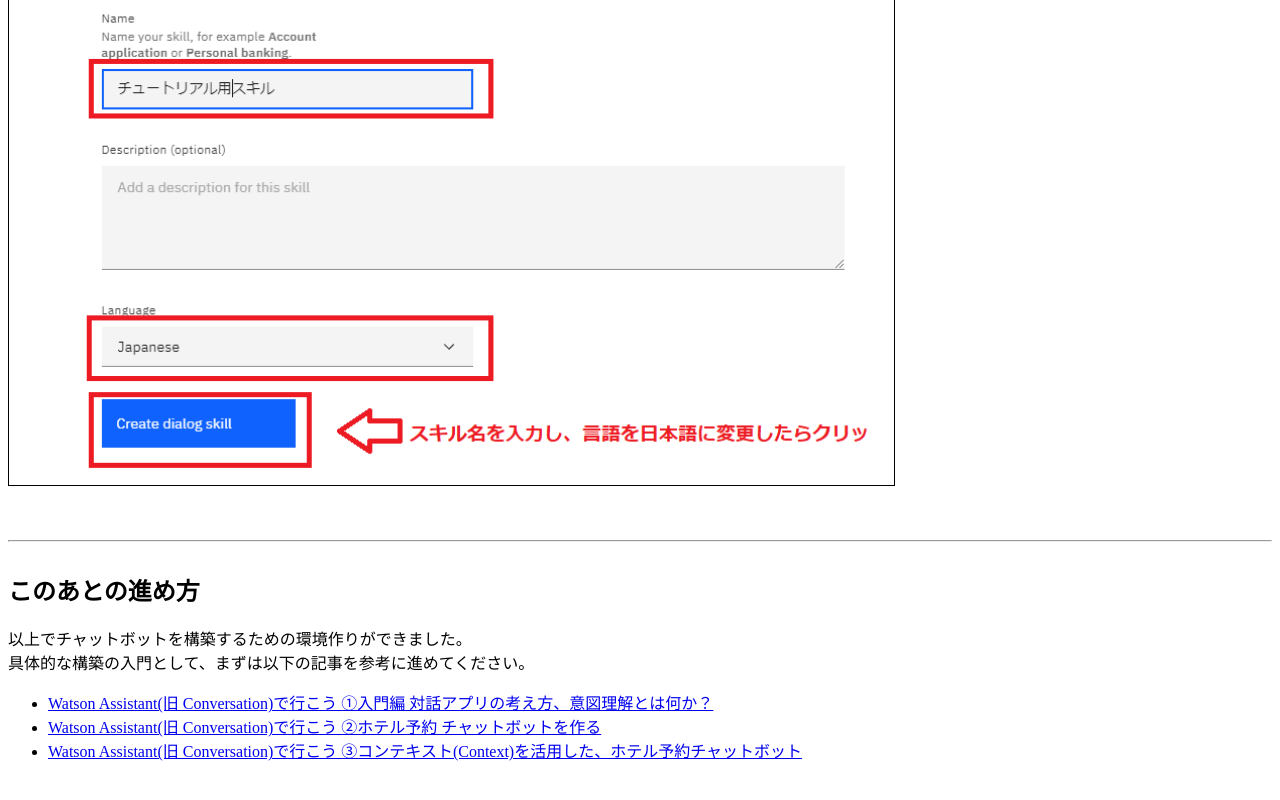
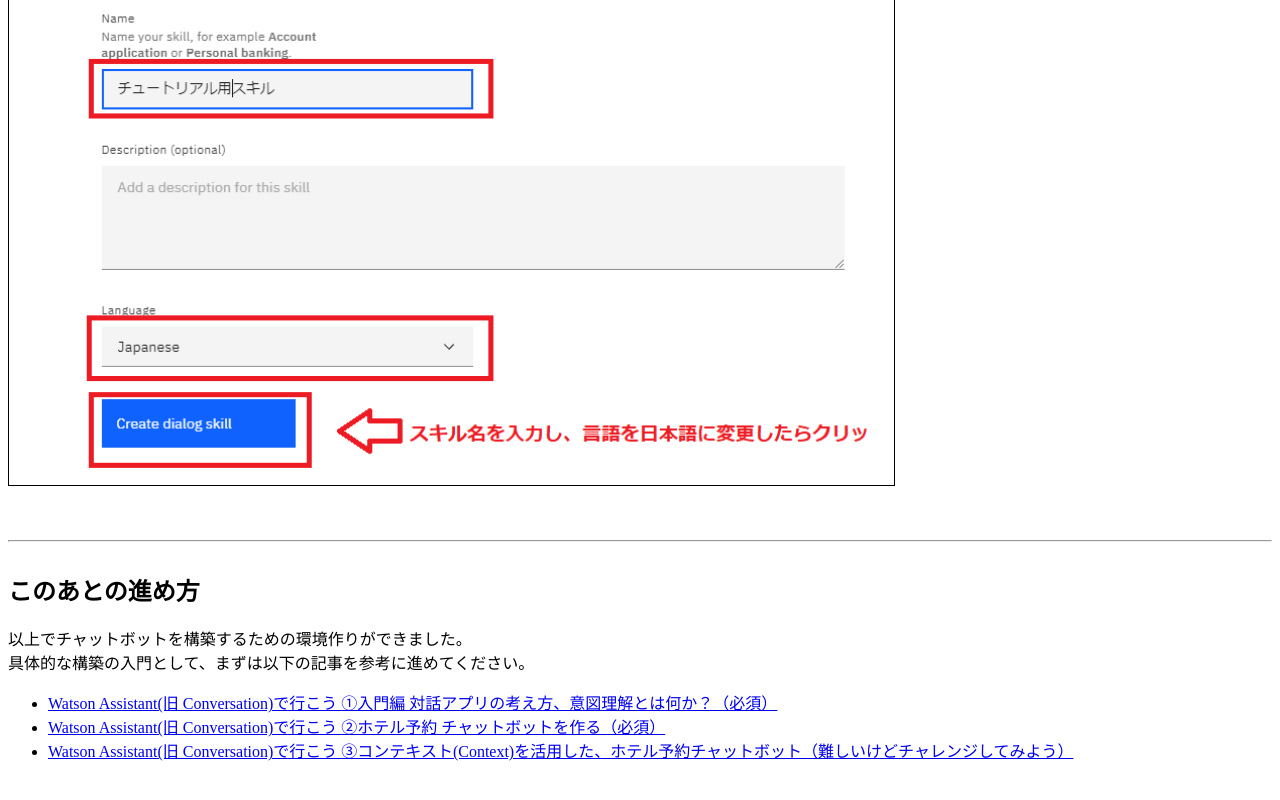
Before and after one commit to redwell/github.io, a plain HTML site: page watson-assistant/index.html in a window 1280 px wide. Shown: the part 5714-6514 px from the top of the page. Drawn offline with Linux system fonts and the light colour scheme.

Commit message:
second commit

```diff
--- a/watson-assistant/index.html
+++ b/watson-assistant/index.html
@@ -175,9 +175,9 @@
         以上でチャットボットを構築するための環境作りができました。<br />
         具体的な構築の入門として、まずは以下の記事を参考に進めてください。<br />
         <ul>
-          <li><a href="https://qiita.com/riversun/items/c0ea4115d14e85d32474" target="_blank">Watson Assistant(旧 Conversation)で行こう ①入門編 対話アプリの考え方、意図理解とは何か？</a></li>
-          <li><a href="https://qiita.com/riversun/items/c7d4b002ea8f55e5a537" target="_blank">Watson Assistant(旧 Conversation)で行こう ②ホテル予約 チャットボットを作る</a></li>
-          <li><a href="https://qiita.com/riversun/items/53cd59e1405d7c77f32c" target="_blank">Watson Assistant(旧 Conversation)で行こう ③コンテキスト(Context)を活用した、ホテル予約チャットボット</a></li>
+          <li><a href="https://qiita.com/riversun/items/c0ea4115d14e85d32474" target="_blank">Watson Assistant(旧 Conversation)で行こう ①入門編 対話アプリの考え方、意図理解とは何か？（必須）</a></li>
+          <li><a href="https://qiita.com/riversun/items/c7d4b002ea8f55e5a537" target="_blank">Watson Assistant(旧 Conversation)で行こう ②ホテル予約 チャットボットを作る（必須）</a></li>
+          <li><a href="https://qiita.com/riversun/items/53cd59e1405d7c77f32c" target="_blank">Watson Assistant(旧 Conversation)で行こう ③コンテキスト(Context)を活用した、ホテル予約チャットボット（難しいけどチャレンジしてみよう）</a></li>
         </div>
 
 </body>
```
